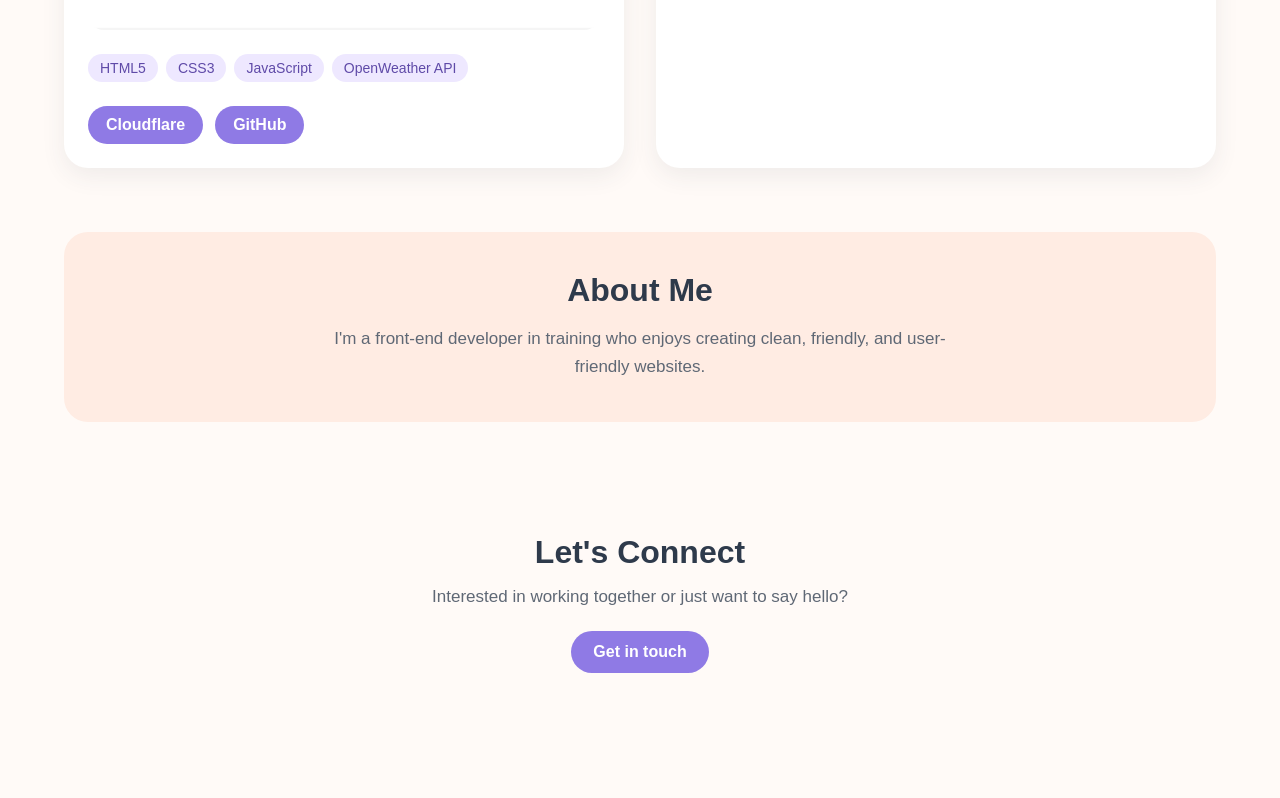
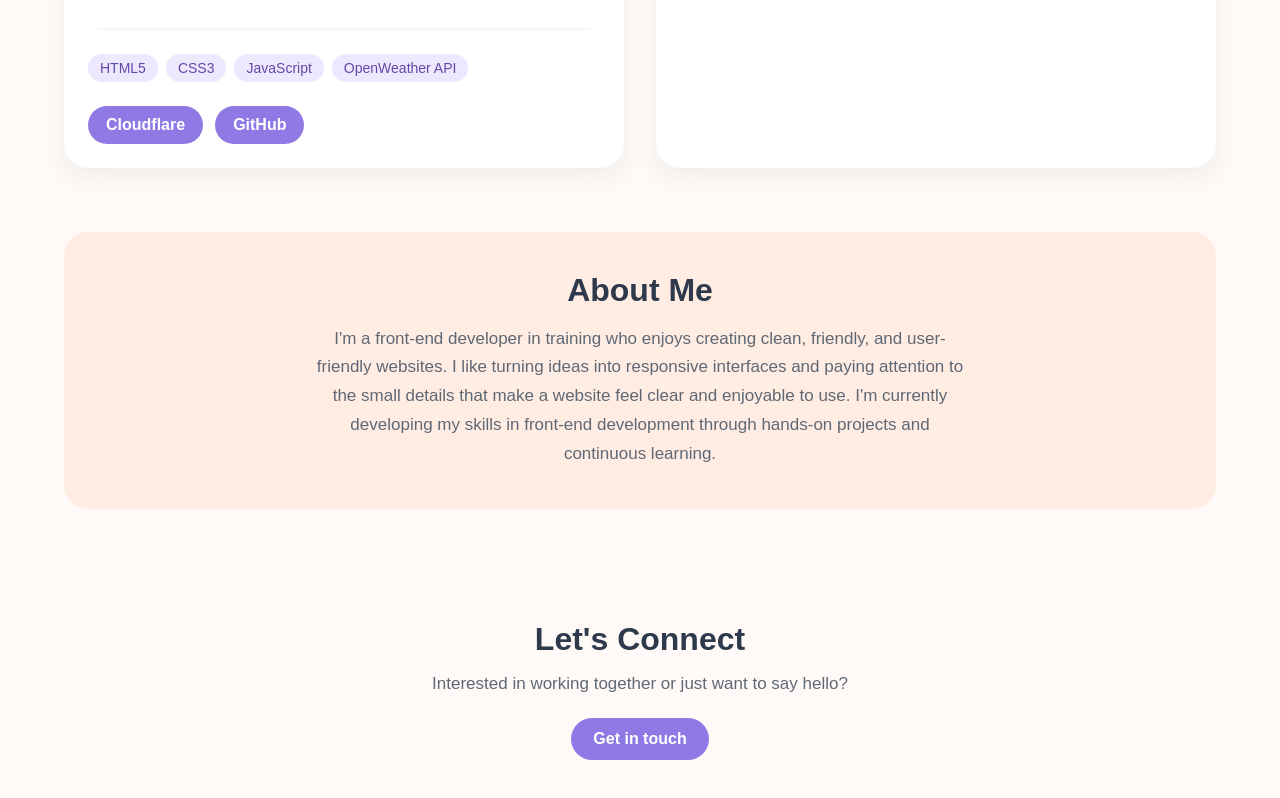
Before and after one commit to PeachyPeony/portfolio, a React app: page / in a window 1280 px wide. Shown: the part 992-1790 px from the top of the page. Before the commit the page ends 1753 px from the top, so only its background shows below. Built offline with nearby package versions, Linux system fonts and the light colour scheme; the HTML template or start-up script is replaced by a standard one.

Commit message:
Expand About Me section

```diff
--- a/src/App.jsx
+++ b/src/App.jsx
@@ -35,8 +35,12 @@ function App() {
 
       <section className="about" id="about">
         <h2>About Me</h2>
-        <p>I'm a front-end developer in training who enjoys creating clean,
-          friendly, and user-friendly websites.
+        <p>
+          I'm a front-end developer in training who enjoys creating clean, friendly,
+          and user-friendly websites. I like turning ideas into responsive interfaces
+          and paying attention to the small details that make a website feel clear
+          and enjoyable to use. I'm currently developing my skills in front-end
+          development through hands-on projects and continuous learning.
         </p>
       </section>
 
```
